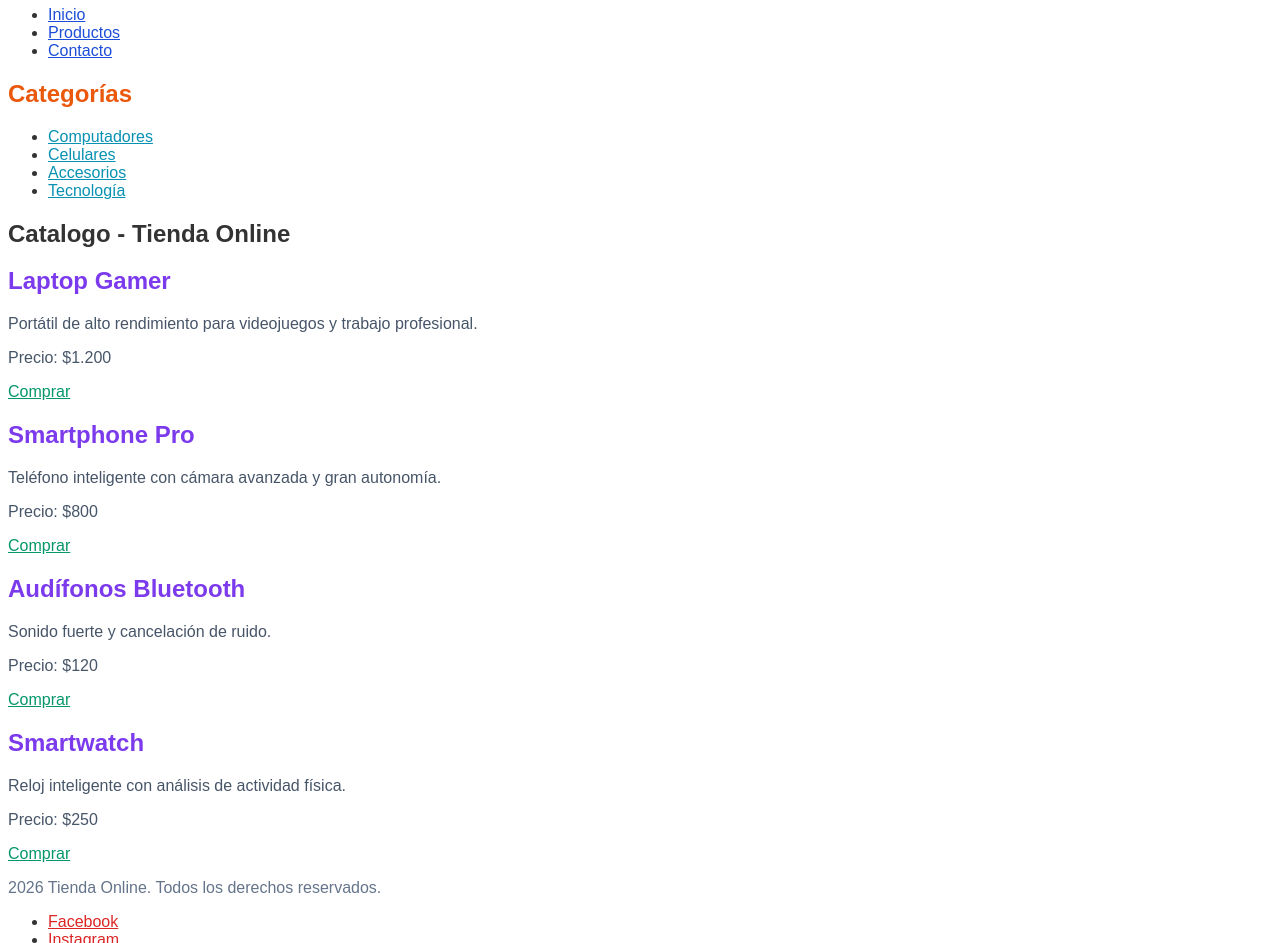
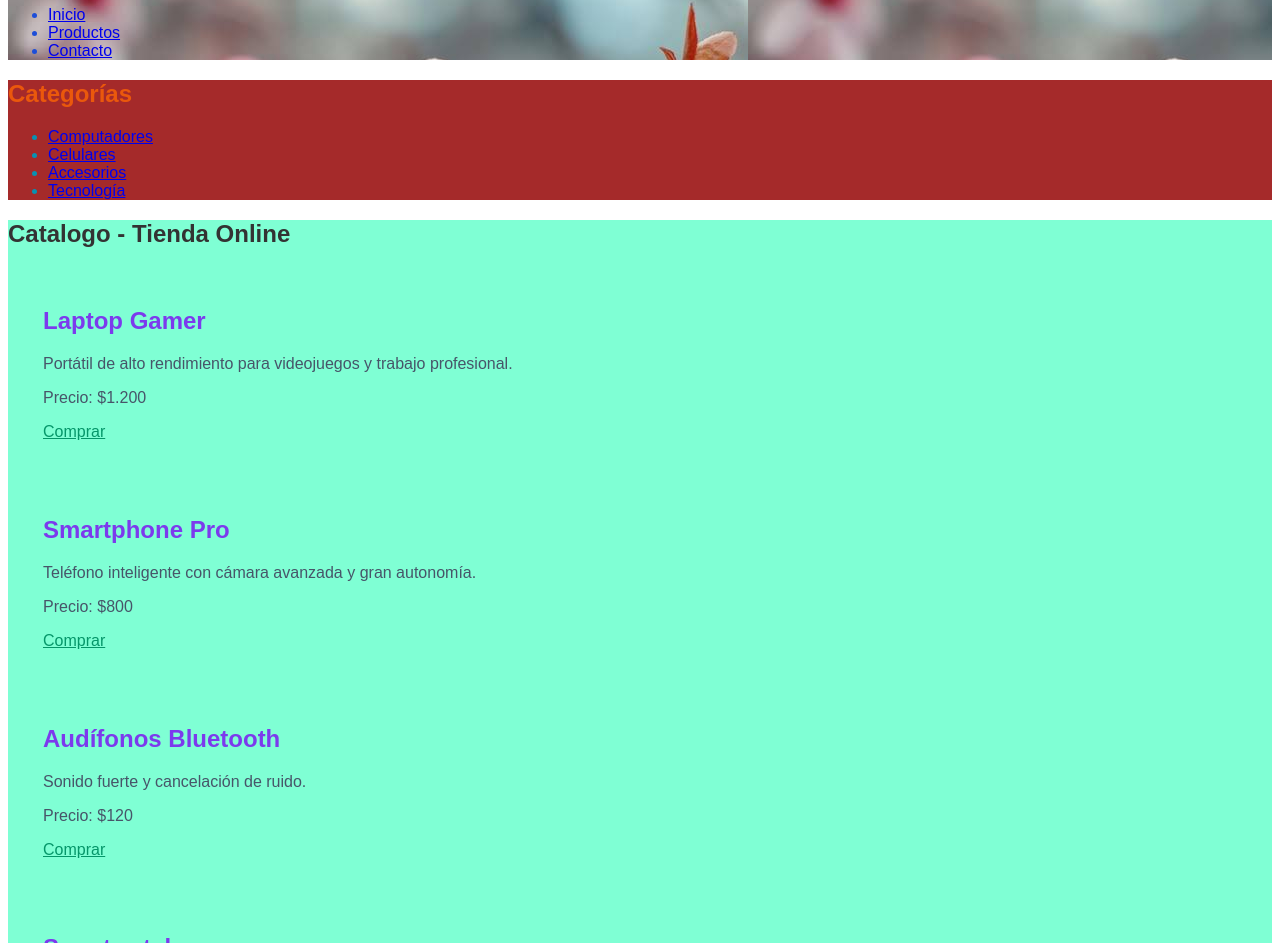
Before and after one commit to NatalyNavarro/CSS, a plain HTML site: page index.html in a window 1280 px wide. Shown: the part 62-1005 px from the top of the page. Drawn offline with Linux system fonts and the light colour scheme.

Commit message:
feat(ui): implementar modelo de caja y backgrounds

```diff
--- a/style.css
+++ b/style.css
@@ -1,22 +1,31 @@
+* {box-sizing:border-box;
+}
 body {
   font-family: sans-serif;
   color: #333333;
+}
+main {
+  background-color:aquamarine;
 }
 /* Título principal */
 header h1 {
   color: #2563eb;
 }
 /* Menú principal */
-header nav ul li a {
+header {
   color: #1d4ed8;
+  background-color:#f20e0e;
+  background-image: url("recursos/img.jpg");
 }
 /* Títulos de productos */
 article h2 {
   color: #7c3aed;
 }
 /* Descripciones y precios */
-article p {
+article {
   color: #475569;
+  padding: 20px 20px 20px 20px;
+  margin: 15px 15px 15px 15px;
 }
 /* Enlaces de compra */
 .btn-comprar {
@@ -26,12 +35,14 @@ article p {
 aside h2 {
   color: #ea580c;
 }
-aside ul li a {
+aside {
   color: #0891b2;
+  background-color:brown;
 }
 /* Pie de página */
-footer p {
+footer {
   color: #64748b;
+  background-color:burlywood;
 }
 footer ul li a {
   color: #dc2626;
```
Also changed, not shown: recursos/img.jpg (added), 1 other file.
